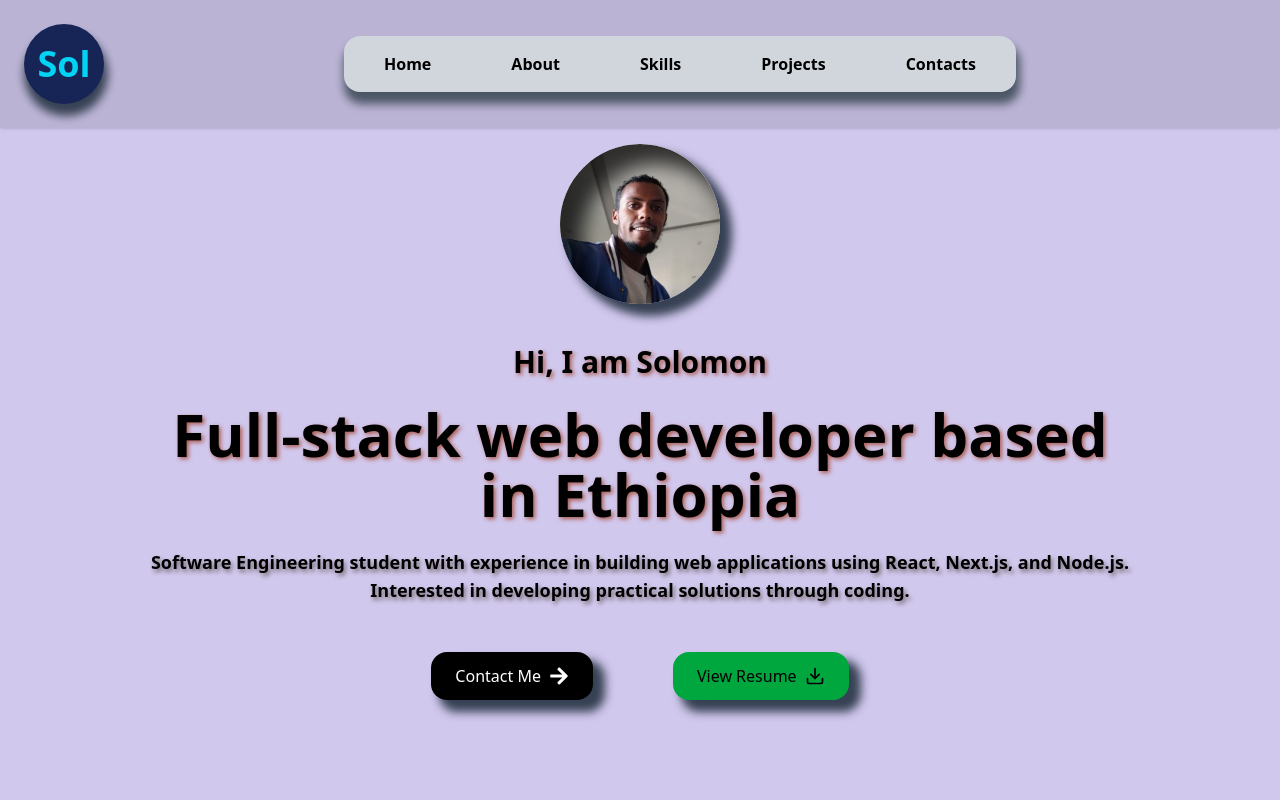
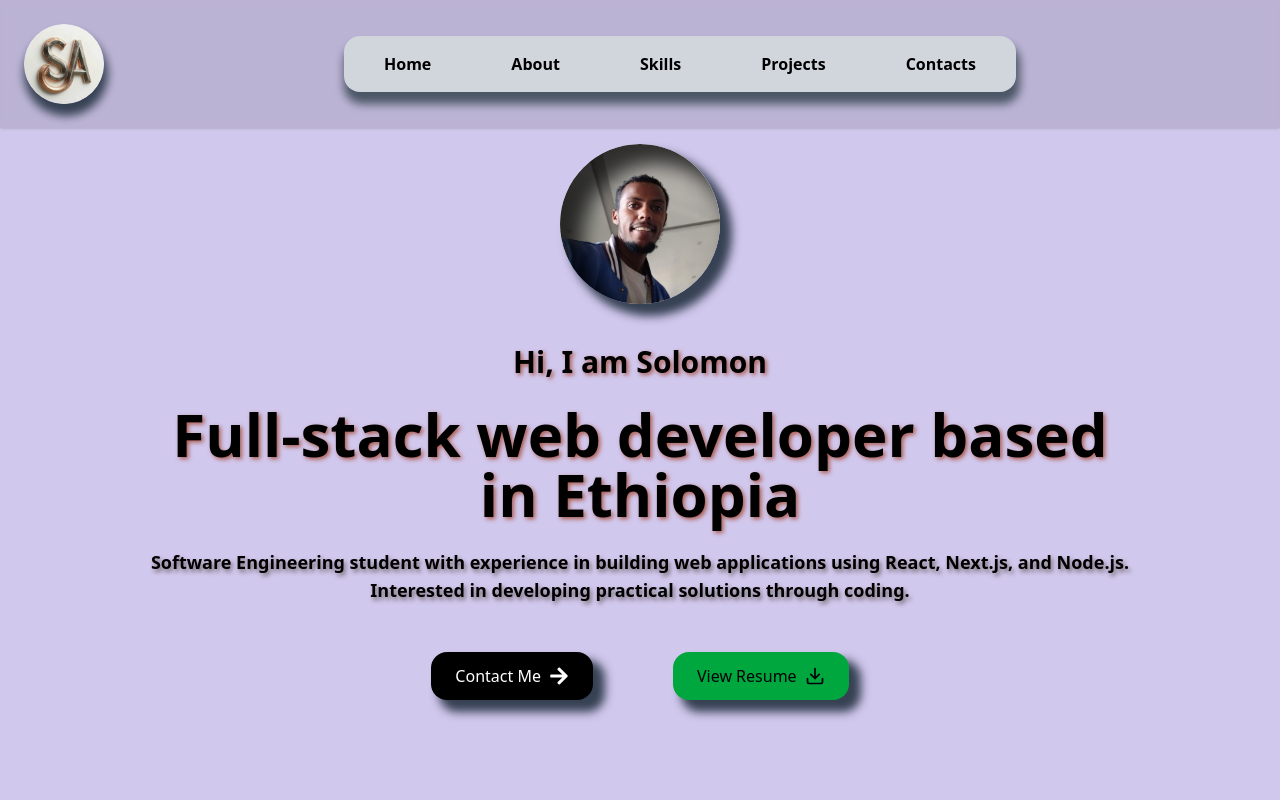
Before and after one commit to sol1927/portfolio, a Next.js app: page / in a window 1280 px wide. Shown: the top 800 px of the page. Built offline with nearby package versions, Linux system fonts and the light colour scheme.

Commit message:
Add the logo

```diff
--- a/app/components/Navbar.tsx
+++ b/app/components/Navbar.tsx
@@ -1,7 +1,7 @@
 'use client'
 
 import { IoMenu } from "react-icons/io5";
-import React, { useEffect, useState } from 'react';
+import { useEffect, useState } from 'react';
 
 const Navbar = () => {
   const [menuOpen, setMenuOpen] = useState(false);
@@ -49,10 +49,12 @@ const Navbar = () => {
         id="navbar"
         className="fixed top-0 left-0 w-full z-50 p-4 sm:p-6 flex justify-between items-center backdrop-blur-xs bg-black/10 shadow"
       >
-        <div className='flex items-center justify-center bg-blue-950 aspect-square w-16 sm:w-20 rounded-full shadow-[2px_10px_10px_2px] shadow-gray-700 hover:scale-110 hover:shadow-[0px_0px_15px_15px] hover:shadow-blue-500 hover:animate-bounce transition-all duration-800'>
-          <div className='text-cyan-400 font-bold text-xl sm:text-2xl md:text-3xl lg:text-4xl'>
-            Sol
-          </div>
+        <div className='w-16 sm:w-20 aspect-square rounded-full overflow-hidden shadow-[2px_10px_10px_2px] shadow-gray-700 hover:scale-110 hover:shadow-blue-500 transition-all duration-300'>
+          <img
+            src="/SA.png"
+            alt="logo"
+            className="w-full h-full object-cover"
+          />
         </div>
 
         <nav className='hidden md:flex md:w-[70%] lg:w-[70%] justify-between items-center bg-gray-300 font-semibold rounded-2xl shadow-gray-600 px-10 py-4 max-w-2xl shadow-[2px_10px_10px_2px] hover:scale-105 hover:shadow-blue-500 transition-all duration-300'>
```
Also changed, not shown: assets/portfolio.png.
